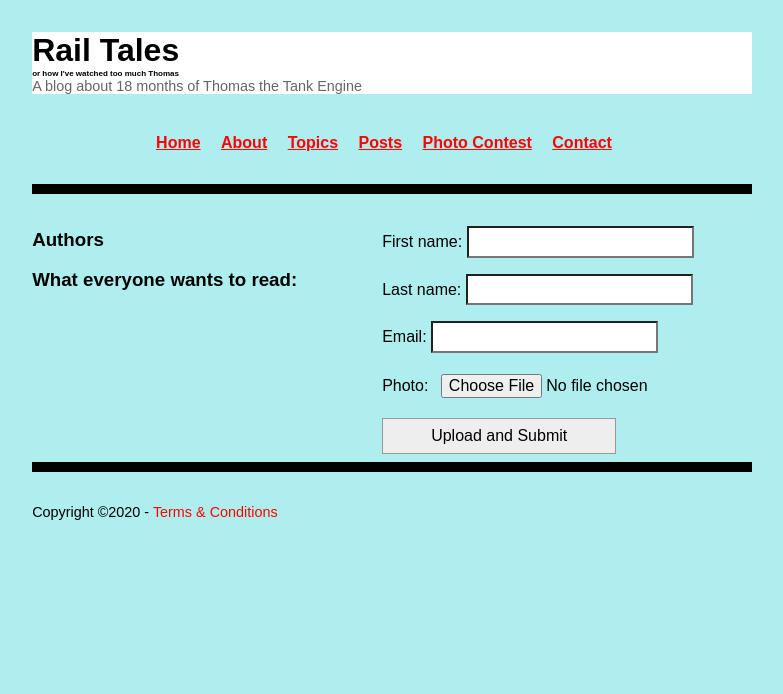
After one commit to lunaxtasy/train_blog, a Django app: page /contest in a window 1280 px wide. The commit adds this page. Shown: the top 694 px of the page, without its empty margins (248-1031 px from the left). Run offline with Django 3.2, Linux system fonts and the light colour scheme; data that the repository does not hold is empty; some libraries are stand-ins or nearby versions.

Commit message:
Assignment 5

```diff
--- a/blog/forms.py
+++ b/blog/forms.py
@@ -1,6 +1,7 @@
 #blog/forms.py
 
 from django import forms
+from . import models
 
 class ExampleSignupForm(forms.Form):
     first_name = forms.CharField(label='First name', max_length=50)
@@ -20,3 +21,17 @@ class ExampleSignupForm(forms.Form):
         required=False,
         label='Do you wish to receive our newsletter?'
     )
+
+class PhotoForm(forms.ModelForm):
+    first_name = forms.CharField(label='First name', max_length=50)
+    last_name = forms.CharField(label='Last name', max_length=50)
+    email = forms.EmailField()
+
+    class Meta:
+        model = models.Contest
+        fields = [
+            'first_name',
+            'last_name',
+            'email',
+            'photo'
+        ]
--- a/blog/models.py
+++ b/blog/models.py
@@ -10,6 +10,23 @@ from ckeditor_uploader.fields import RichTextUploadingField
         return self.filter(topics_id = name)"""
 
 # Create your models here.
+class Contest(models.Model):
+    """
+    Gets contest entry
+    """
+
+    first_name = models.CharField(max_length=50)
+    last_name = models.CharField(max_length=50)
+    email = models.EmailField()
+    photo = models.ImageField(upload_to="images/")
+    submitted = models.DateTimeField(auto_now_add=True)
+
+    class Meta:
+        ordering=['-submitted']
+
+    def __str__(self):
+        return f'{self.submitted.date()}: {self.email}'
+
 class Contact(models.Model):
     """
     Gets contact information from person trying to contact you
--- a/blog/templates/blog/base.html
+++ b/blog/templates/blog/base.html
@@ -36,6 +36,7 @@
         <li><a href="{% url "about" %}">About</a></li>
         <li><a href="{% url "topic-list" %}">Topics</a></li>
         <li><a href="{% url "post-list" %}">Posts</a></li>
+        <li><a href="{% url "contest" %}">Photo Contest</a></li>
         <li><a href="{% url "contact" %}">Contact</a></li>
       </ul>
     </nav>
--- /dev/null
+++ b/blog/templates/blog/contest_form.html
@@ -0,0 +1,14 @@
+<!--blog/templates/blog/contest_form.html-->
+
+{% extends "blog/base.html" %}
+
+{% block page_title %}Photo Contest!{% endblock %}
+
+{% block main %}
+
+<form enctype="multipart/form-data" method="post">
+  {% csrf_token %}
+  {{ form.as_p }}
+  <button type="submit">Upload and Submit</button>
+</form>
+{% endblock %}
--- a/blog/views.py
+++ b/blog/views.py
@@ -61,6 +61,22 @@ class ContactFormView(CreateView):
         )
         return super().form_valid(form)
 
+class ContestFormView(CreateView):
+    form_class = forms.PhotoForm
+    template_name = 'blog/contest_form.html'
+    model = models.Contest
+    success_url = reverse_lazy('home')
+
+    def form_valid(self, form):
+        entry = form.save(commit=False)
+        entry.save()
+        messages.add_message(
+            self.request,
+            messages.SUCCESS,
+            'Thank you for entering! Good Luck!'
+        )
+        return super().form_valid(form)
+
 class HomeView(TemplateView):
     """
     Provides templates, querysets and context for the main Homepage template
--- a/train_blog/urls.py
+++ b/train_blog/urls.py
@@ -48,5 +48,6 @@ urlpatterns = [
         name='topic-detail',
     ),
     path('contact/', views.ContactFormView.as_view(), name='contact'),
-    path('ckeditor/', include('ckeditor_uploader.urls'))
+    path('contest', views.ContestFormView.as_view(), name='contest'),
+    path('ckeditor/', include('ckeditor_uploader.urls')),
 ] + static(settings.MEDIA_URL, document_root=settings.MEDIA_ROOT)
```
Also changed, not shown: blog/admin.py (+33 -0 lines), blog/migrations/0017_contest.py (added), blog/migrations/0018_remove_contest_image.py (added), blog/migrations/0019_contest_photo.py (added).
